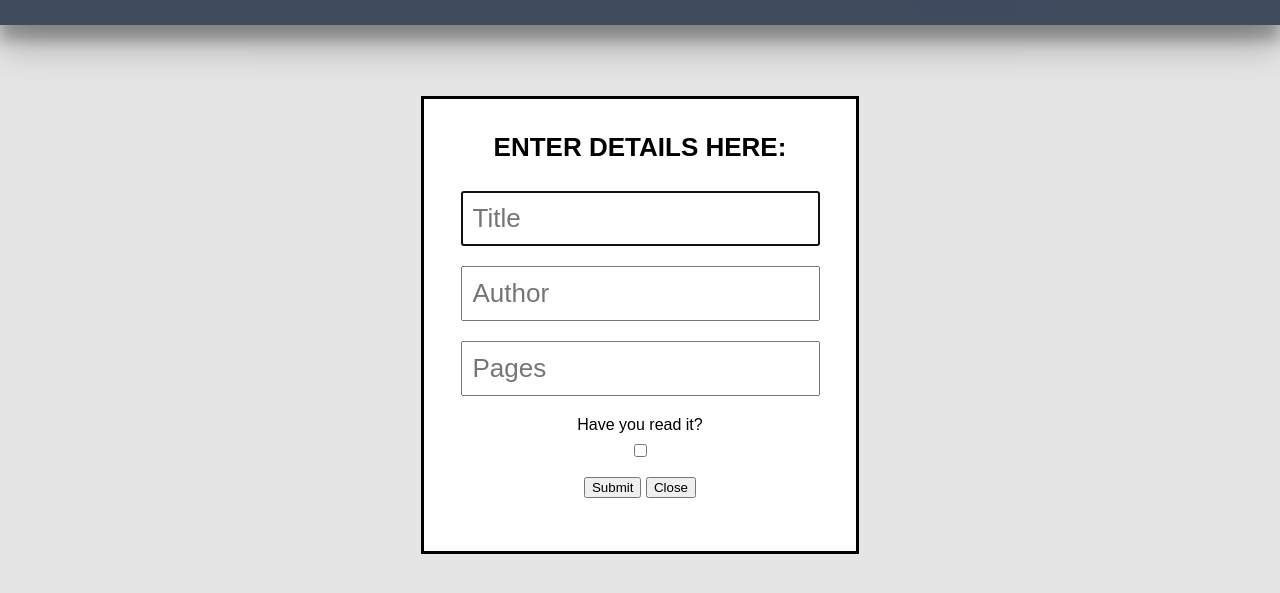
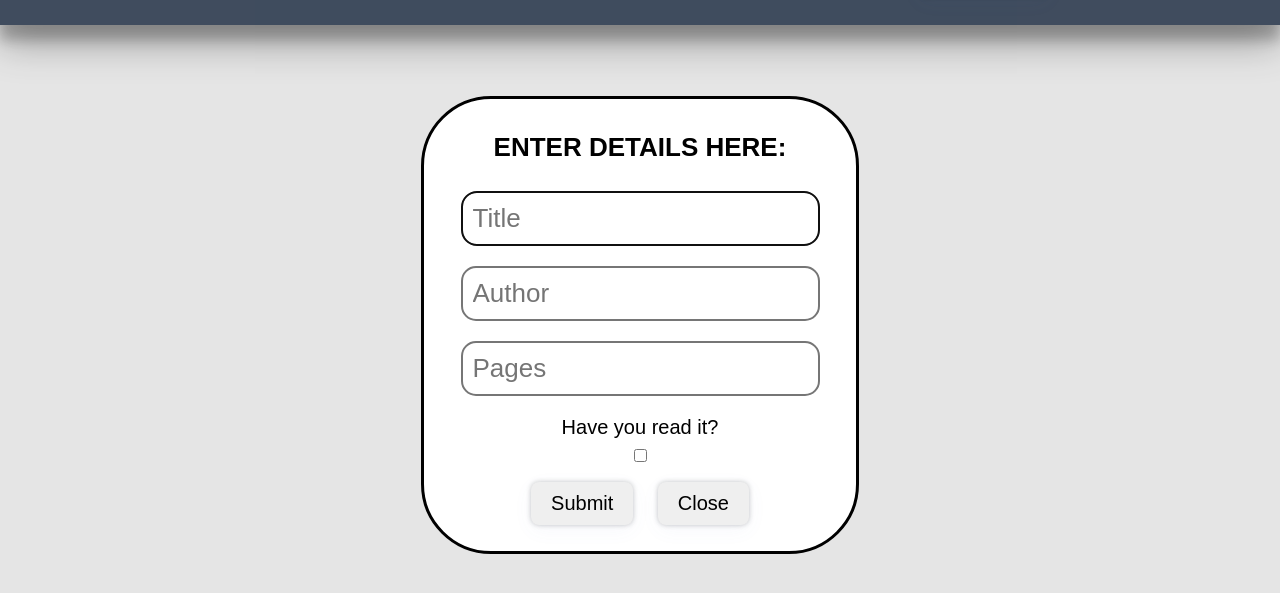
Before and after one commit to dustics4/library, a plain HTML site: page index.html in a window 1280 px wide. Both pictures are taken after a click on the button "New Book". Shown: the part 75-668 px from the top of the page. Drawn offline with Linux system fonts and the light colour scheme.

Commit message:
added styles

```diff
--- a/style.css
+++ b/style.css
@@ -20,7 +20,7 @@ body {
     height : 420px;
     width: 400px;
     font-family: 'Raleway', sans-serif;
-
+    border-radius: 70px;
 }
 
 #bookDialog h1 {
@@ -29,9 +29,46 @@ body {
     font-size: 26px;
 }
 
+#buttonSubmit {
+    padding: 10px 20px;
+    border-radius: 8px;
+    margin-right: 10px;
+    font-size: 20px;
+    border-style: none;
+    font-family: 'Raleway', sans-serif;
+    box-shadow: rgba(35, 37, 44, 0.27) 0px 0px 0.25em, rgba(90, 125, 188, 0.05) 0px 0.25em 1em;
+}
+
+#buttonClose {
+    padding: 10px 20px;
+    border-radius: 8px;
+    margin-left: 10px;
+    font-size: 20px;
+    border-style: none;
+    font-family: 'Raleway', sans-serif;
+    box-shadow: rgba(35, 37, 44, 0.27) 0px 0px 0.25em, rgba(90, 125, 188, 0.05) 0px 0.25em 1em;
+}
+
+#buttonClose:hover {
+    background-color: #8f97a2;
+    color: white;
+}
+
+#buttonSubmit:hover {
+    background-color: #8f97a2;
+    color: white;
+}
+
+#bookDialog input {
+    border-radius: 15px;
+    border-style: solid;
+}
+
+
 #txt-read {
     margin: 0;
     margin-top: 10px;
+    font-size: 20px;
 }
 
 .checkbox {
```
